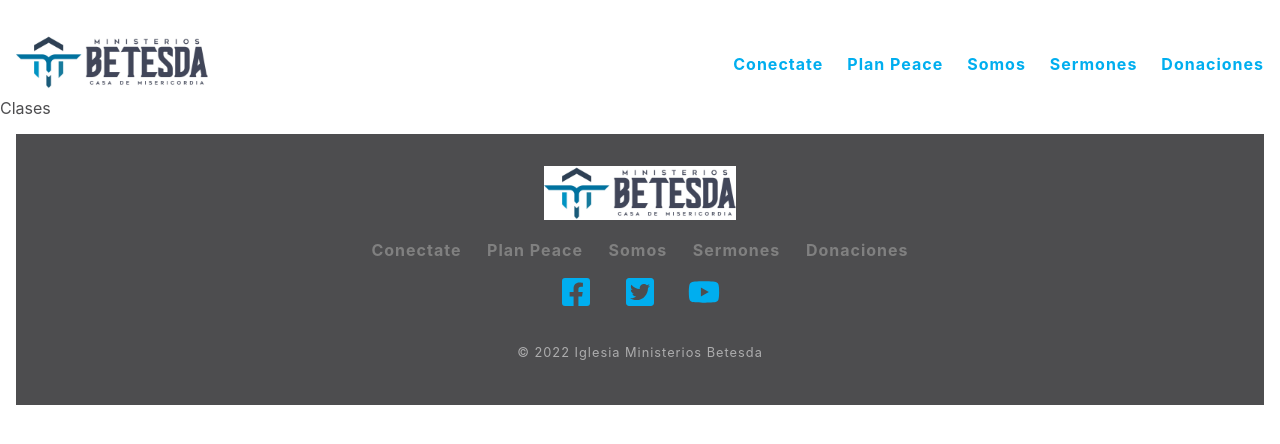
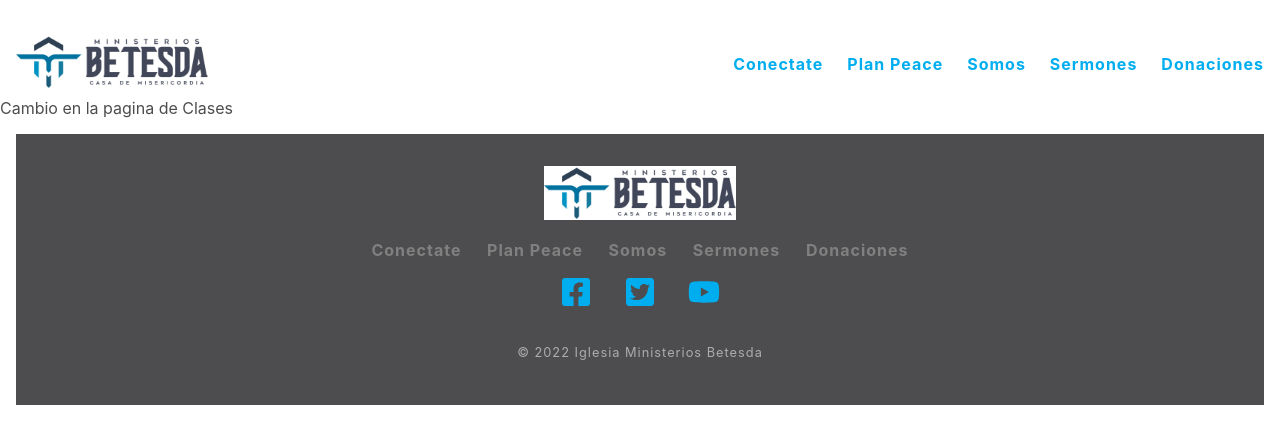
Before and after one commit to walterrcruz1981/betesda, a Next.js app: page /conectate/clases in a window 1280 px wide. Shown: the top 444 px of the page. Built offline with nearby package versions, Linux system fonts and the light colour scheme.

Commit message:
change clases

```diff
--- a/pages/conectate/clases/index.js
+++ b/pages/conectate/clases/index.js
@@ -2,7 +2,7 @@ import React from 'react'
 
 function Clases() {
     return (
-        <div>Clases</div>
+        <div>Cambio en la pagina de Clases</div>
     )
 }
 
```
Also changed, not shown: 1 other file (tests, documents, lock files or other folders).
